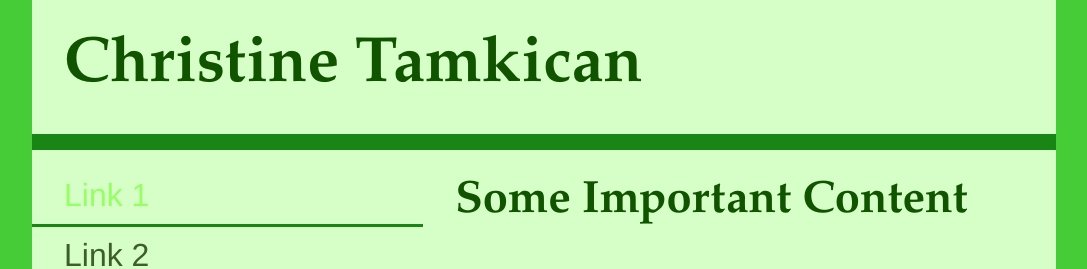
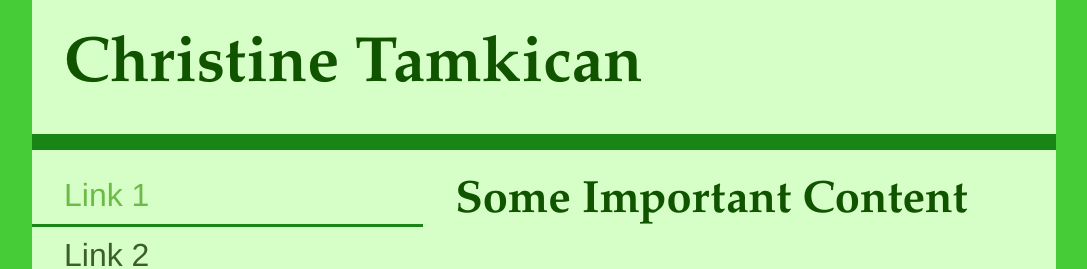
Before and after one commit to tamk0002/colours, a plain HTML site: page index.html in a window 1280 px wide. In both pictures the pointer is over the link "Link 1". Shown: the top 269 px of the page, without its empty margins (96-1183 px from the left). Drawn offline with Linux system fonts and the light colour scheme.

Commit message:
hover colour adjustment

```diff
--- a/index.html
+++ b/index.html
@@ -53,7 +53,7 @@
         }
         nav li>a:hover,
         nav li>a:active{
-            color: #95FF64;
+            color: #6DBA49;
         }
         p{
             font-size: 1.414rem;
```
